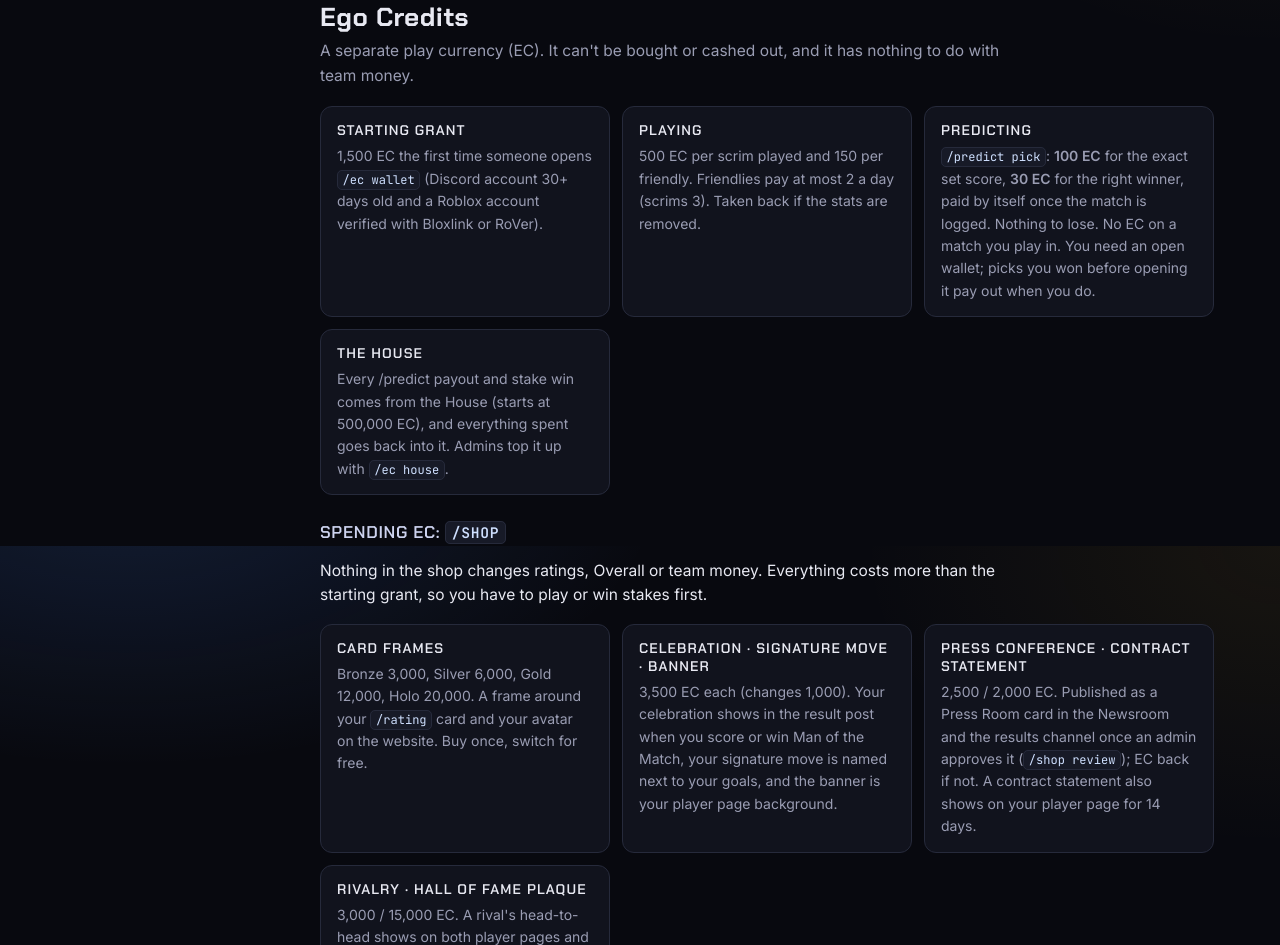
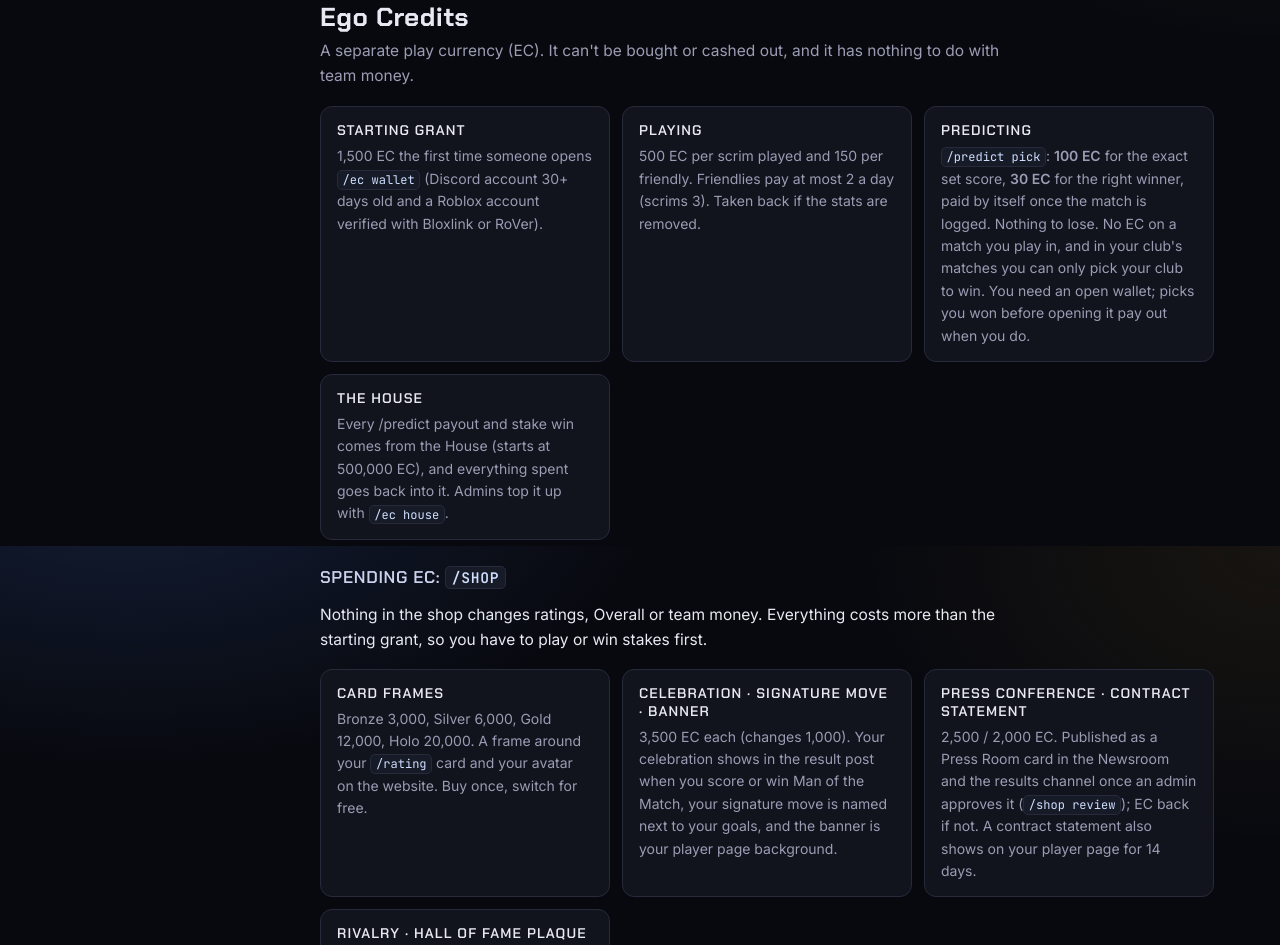
Before and after one commit to Virnaaaa/neo-egoist-league, a plain HTML site: page guide.html in a window 1280 px wide. Shown: the part 9054-9999 px from the top of the page. Drawn offline with Linux system fonts and the light colour scheme; no server answers.

Commit message:
Guide: players can only predict their own club to win
Co-Authored-By: Claude Opus 5.5 <noreply@anthropic.com>

```diff
--- a/guide.html
+++ b/guide.html
@@ -261,7 +261,7 @@
   <div class="grid2">
     <div class="box"><h4>Starting grant</h4><p>1,500 EC the first time someone opens <code>/ec wallet</code> (Discord account 30+ days old and a Roblox account verified with Bloxlink or RoVer).</p></div>
     <div class="box"><h4>Playing</h4><p>500 EC per scrim played and 150 per friendly. Friendlies pay at most 2 a day (scrims 3). Taken back if the stats are removed.</p></div>
-    <div class="box"><h4>Predicting</h4><p><code>/predict pick</code>: <b>100 EC</b> for the exact set score, <b>30 EC</b> for the right winner, paid by itself once the match is logged. Nothing to lose. No EC on a match you play in. You need an open wallet; picks you won before opening it pay out when you do.</p></div>
+    <div class="box"><h4>Predicting</h4><p><code>/predict pick</code>: <b>100 EC</b> for the exact set score, <b>30 EC</b> for the right winner, paid by itself once the match is logged. Nothing to lose. No EC on a match you play in, and in your club's matches you can only pick your club to win. You need an open wallet; picks you won before opening it pay out when you do.</p></div>
     <div class="box"><h4>The House</h4><p>Every /predict payout and stake win comes from the House (starts at 500,000 EC), and everything spent goes back into it. Admins top it up with <code>/ec house</code>.</p></div>
   </div>
   <h3>Spending EC: <code>/shop</code></h3>
```
